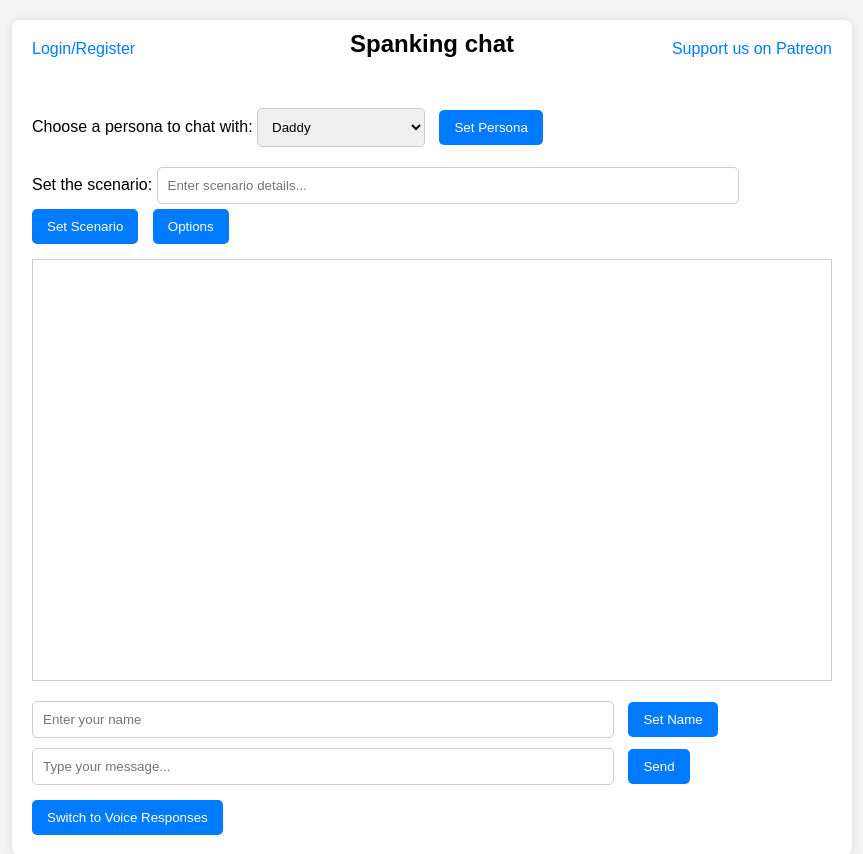
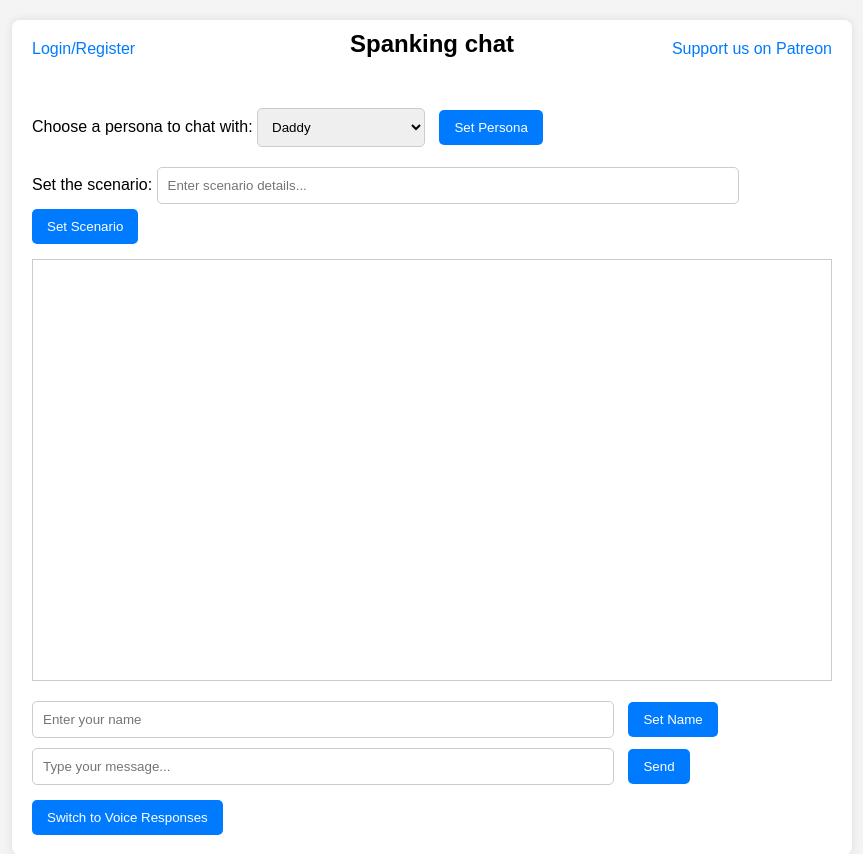
Before and after one commit to fleetingforest/spanko_chats, a Flask app: page / in a window 1280 px wide. Shown: the top 854 px of the page, without its empty margins (208-1071 px from the left). Run offline with Flask 3, Linux system fonts and the light colour scheme.

Commit message:
Comment out options pane

```diff
--- a/templates/chat.html
+++ b/templates/chat.html
@@ -42,7 +42,7 @@
             <label id="scenario-label" for="scenario-input">Set the scenario:</label>
             <input type="text" id="scenario-input" placeholder="Enter scenario details...">
             <button id="set-scenario-button" onclick="setScenario()">Set Scenario</button>
-            <button onclick="toggleOptionsPane()">Options</button>
+            <!--<button onclick="toggleOptionsPane()">Options</button>-->
         </div>
 
         <!-- Options Pane -->
```
